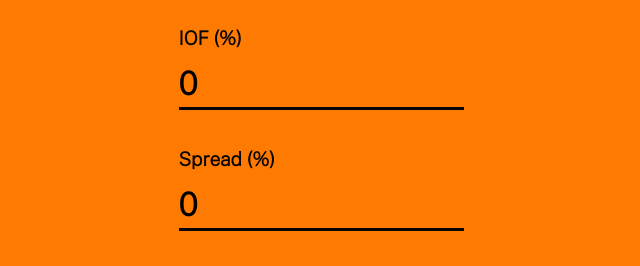
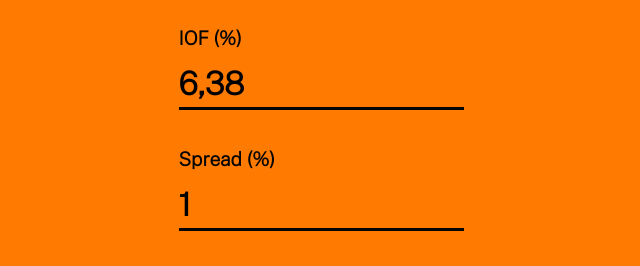
Before and after one commit to Igords-goncalves/devfolio-ptax, a website: page src/index.html in a window 1280 px wide. Shown: the part 315-581 px from the top of the page, without its empty margins (319-959 px from the left). Drawn offline with nearby package versions, Linux system fonts and the light colour scheme; a web font is replaced by a local one.

```diff
--- a/src/index.html
+++ b/src/index.html
@@ -32,11 +32,11 @@
         </div>
         <div id="iof" class="container" form>
             <h2>IOF (%)</h2>
-            <input class="one-line-input" type="numer" value="0" />
+            <input class="one-line-input" type="numer" value="6,38" />
         </div>
         <div id="spread" class="container" form>
             <h2>Spread (%)</h2>
-            <input class="one-line-input" type="numer" value="0" />
+            <input class="one-line-input" type="numer" value="1" />
         </div>
         <div id="result" class="container" form>
             <p>* Informações oficiais de spread</p>
```
Also changed, not shown: package.json (added, +14 -0 lines), 2 other files.
